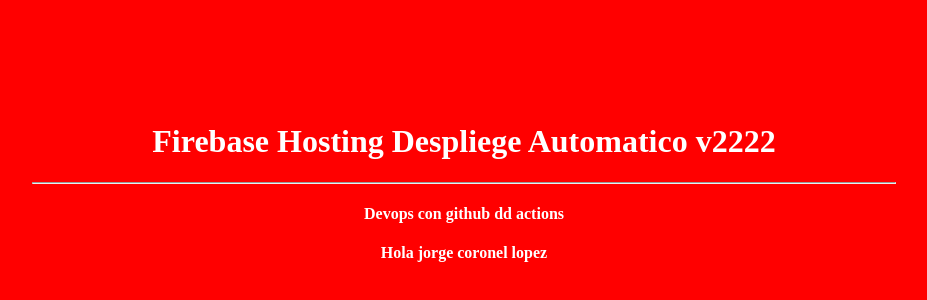
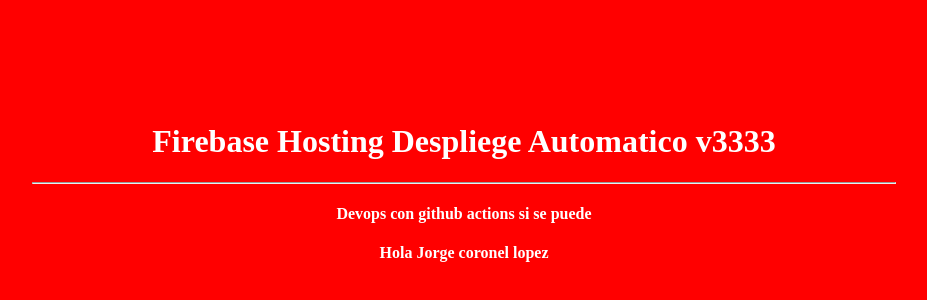
Before and after one commit to jorgecoronellopez/des2, a plain HTML site: page index.html in a window 1280 px wide. Shown: the part 106-406 px from the top of the page, without its empty margins (176-1103 px from the left). Drawn offline with Linux system fonts and the light colour scheme.

Commit message:
MODIFICANDO index

```diff
--- a/index.html
+++ b/index.html
@@ -5,9 +5,9 @@
         <title>Firebase Demo</title>
     </head>
     <body style="background-color: red; color: white; text-align: center; padding: 200px;">
-        <h1>Firebase Hosting Despliege Automatico v2222</h1>
+        <h1>Firebase Hosting Despliege Automatico v3333 </h1>
         <hr>
-        <h4>Devops con github dd actions</h4>
-        <h4>Hola jorge coronel lopez</h4>
+        <h4>Devops con github actions si se puede</h4>
+        <h4>Hola Jorge coronel lopez</h4>
     </body>
 </html>
```
